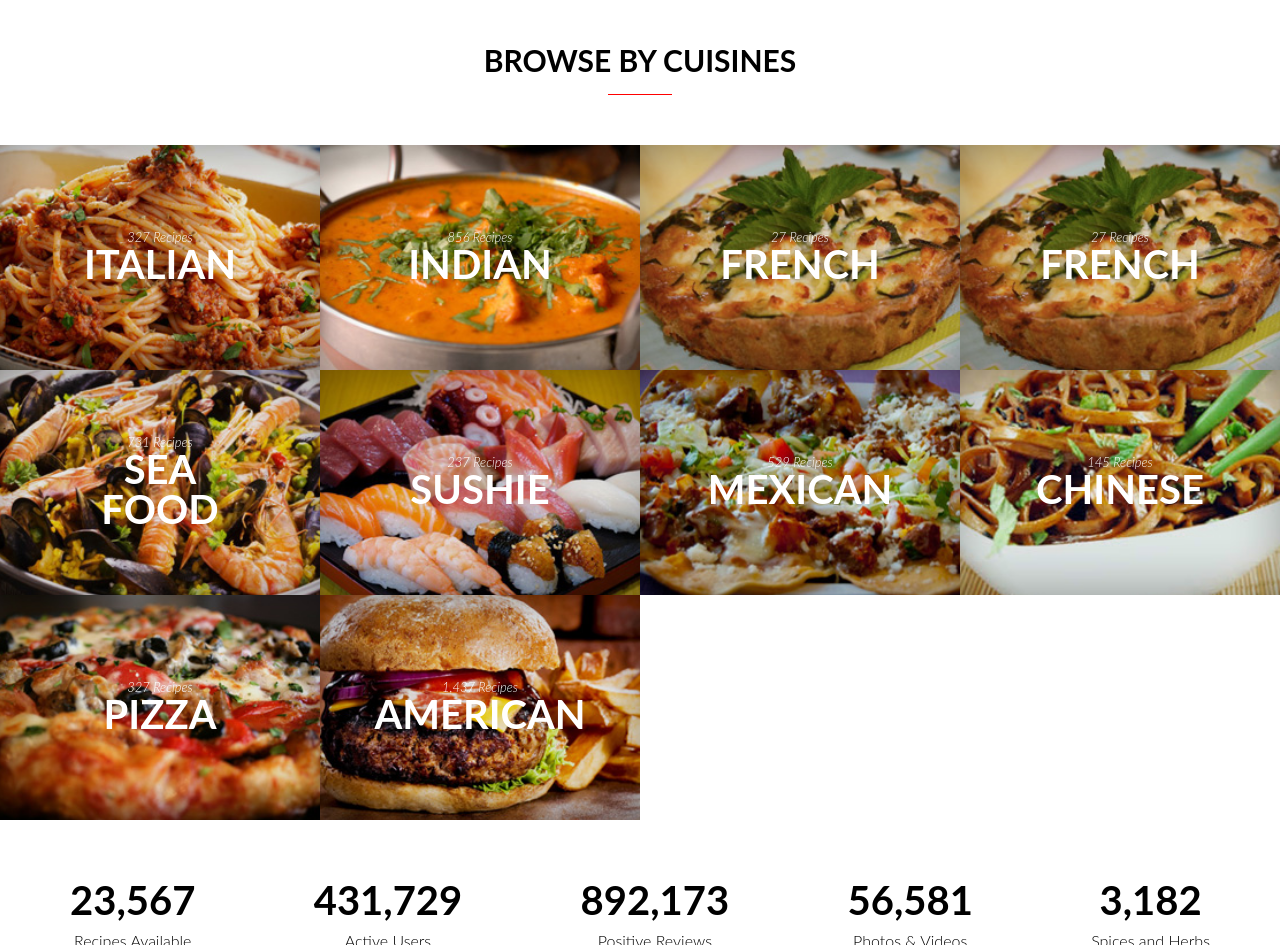
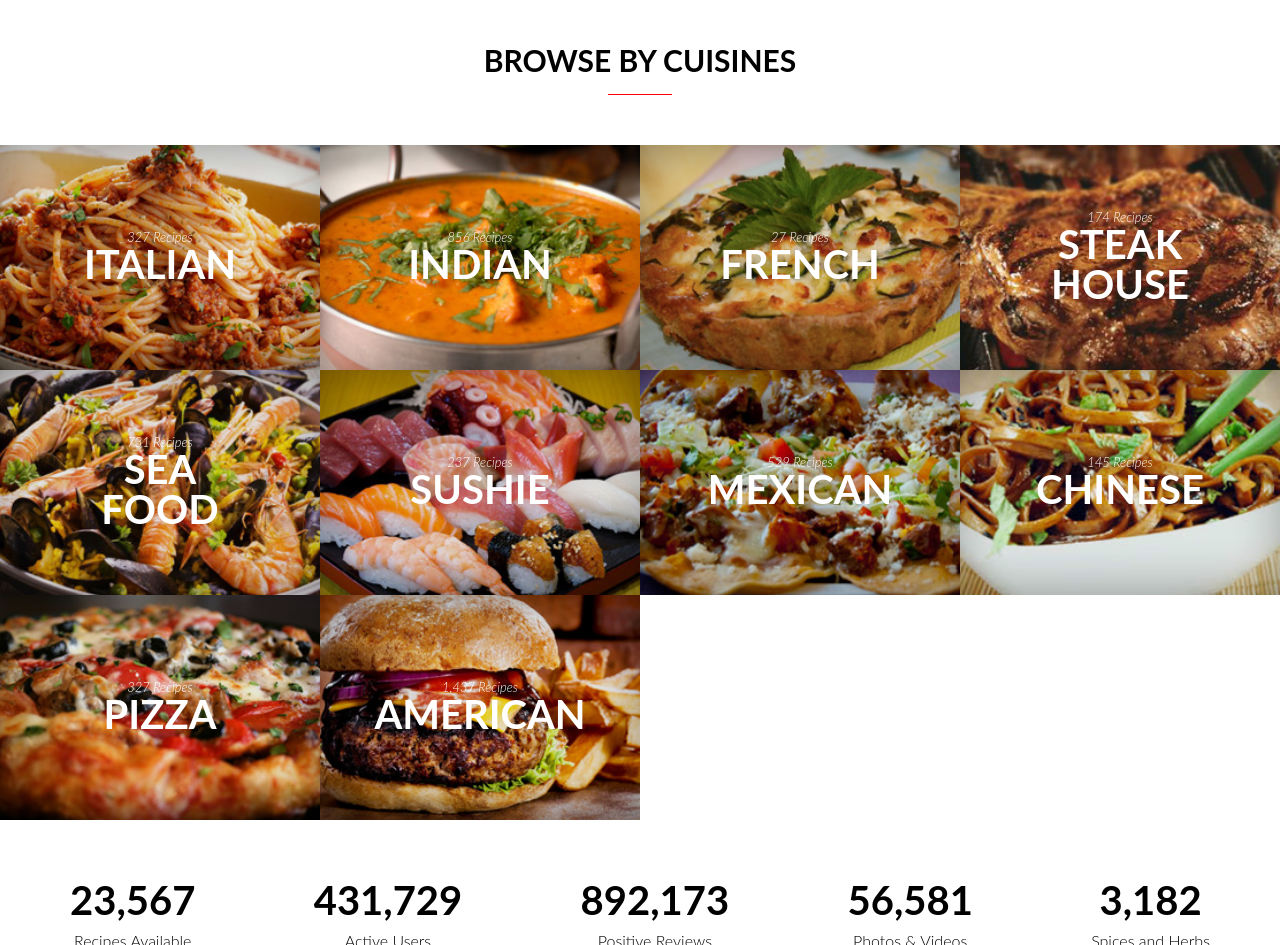
Before and after one commit to edoves/fudi-portfolio, a website: page index.html in a window 1280 px wide. Shown: the part 2940-3885 px from the top of the page. Drawn offline with Linux system fonts and the light colour scheme.

Commit message:
Fixed Steak House jpg

```diff
--- a/index.html
+++ b/index.html
@@ -201,18 +201,11 @@
                         </div>
 
                         <div class="cuisines__item cuisines__item--4">
-                            <!-- <figure class="cuisines__photo">
-                                <img src="dist/img/steak-house.jpg" alt="">
+                            <figure class="cuisines__photo">
+                                <img src="dist/img/steak-house.jpg" alt="Steak House">
                                 <figcaption>
                                     <span>174 Recipes</span>
                                     <h4>Steak House</h4>
-                                </figcaption>
-                            </figure> -->
-                            <figure class="cuisines__photo">
-                                <img src="dist/img/french.jpg" alt="French">
-                                <figcaption>
-                                    <span>27 Recipes</span>
-                                    <h4>French</h4>
                                 </figcaption>
                             </figure>
                         </div>
```
